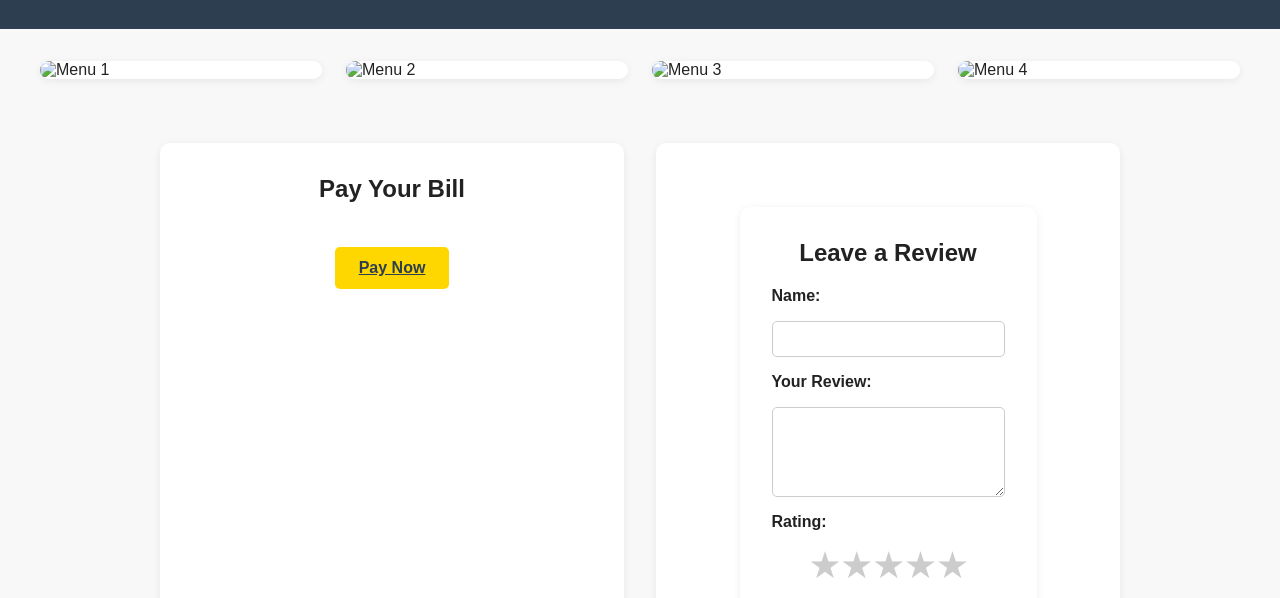
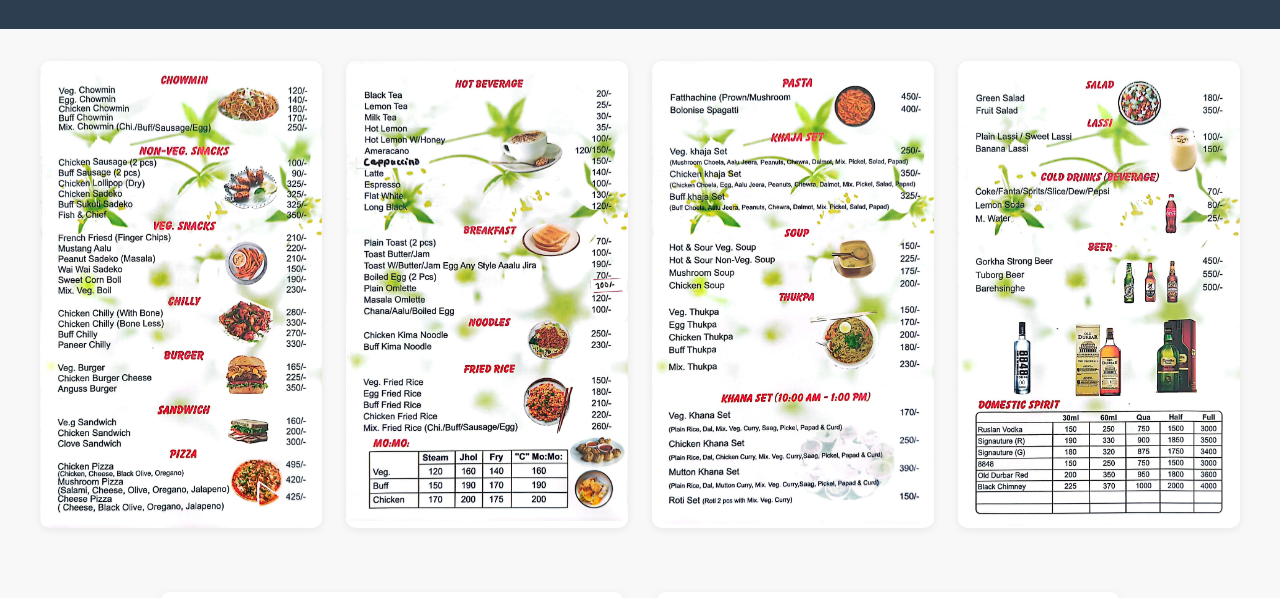
Before and after one commit to HarvesterResturant/menu, a plain HTML site: page index.html in a window 1280 px wide. Shown: the part 181-779 px from the top of the page. Drawn offline with Linux system fonts and the light colour scheme.

Commit message:
Update index.html

```diff
--- a/index.html
+++ b/index.html
@@ -4,7 +4,7 @@
   <meta charset="UTF-8">
   <meta name="viewport" content="width=device-width, initial-scale=1">
   <title>Harvester Restaurant</title>
-  <link rel="icon" href="images/favicon.png" type="image/png">
+  <link rel="icon" href="favicon.png" type="image/png">
   <link rel="stylesheet" href="styles.css">
 </head>
 <body>
@@ -16,16 +16,16 @@
   <main>
     <div class="menu-gallery">
       <div class="menu-item">
-        <img src="images/menu1.jpg" alt="Menu 1">
+        <img src="menu1.jpg" alt="Menu 1">
       </div>
       <div class="menu-item">
-        <img src="images/menu2.jpg" alt="Menu 2">
+        <img src="menu2.jpg" alt="Menu 2">
       </div>
       <div class="menu-item">
-        <img src="images/menu3.jpg" alt="Menu 3">
+        <img src="menu3.jpg" alt="Menu 3">
       </div>
       <div class="menu-item">
-        <img src="images/menu4.jpg" alt="Menu 4">
+        <img src="menu4.jpg" alt="Menu 4">
       </div>
     </div>
   </main>
```
